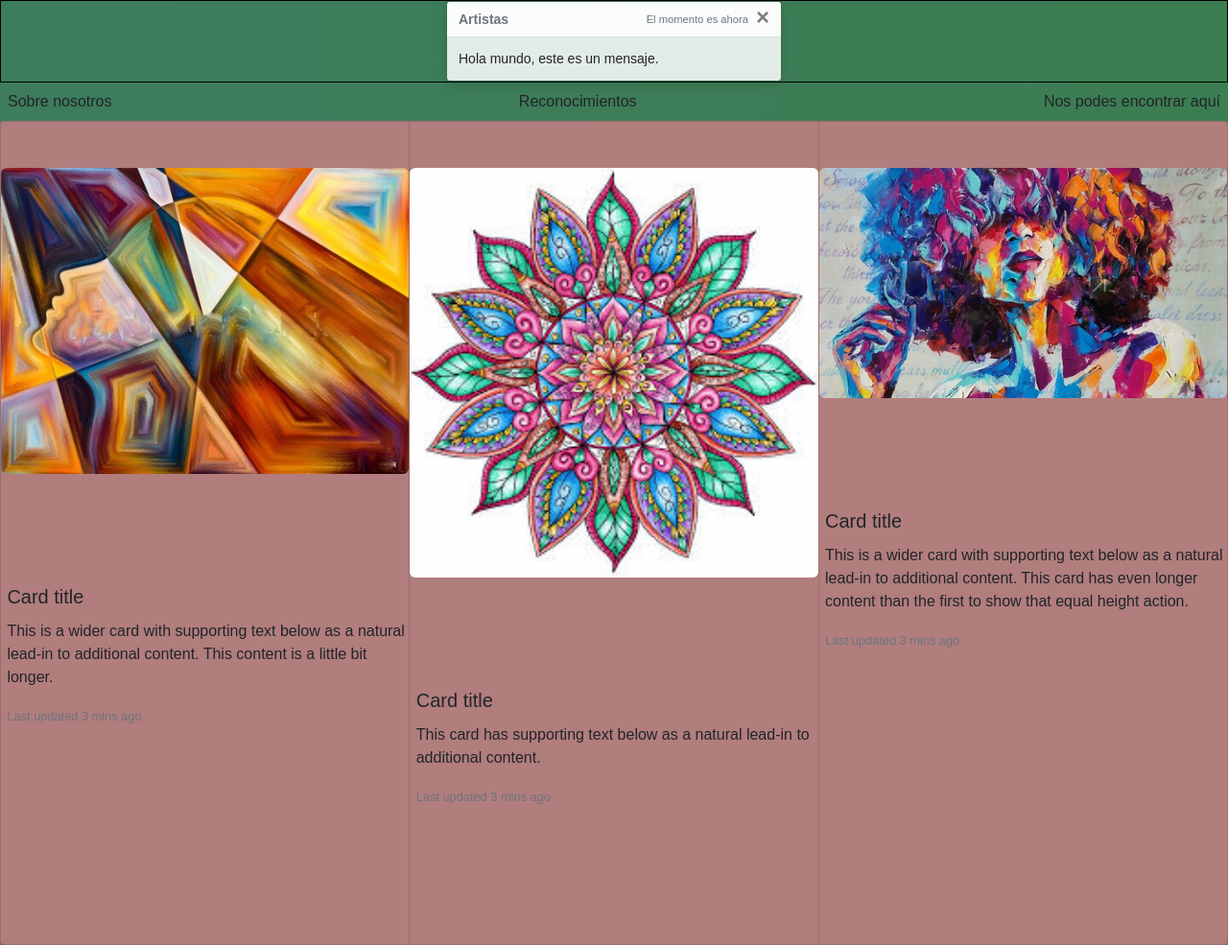
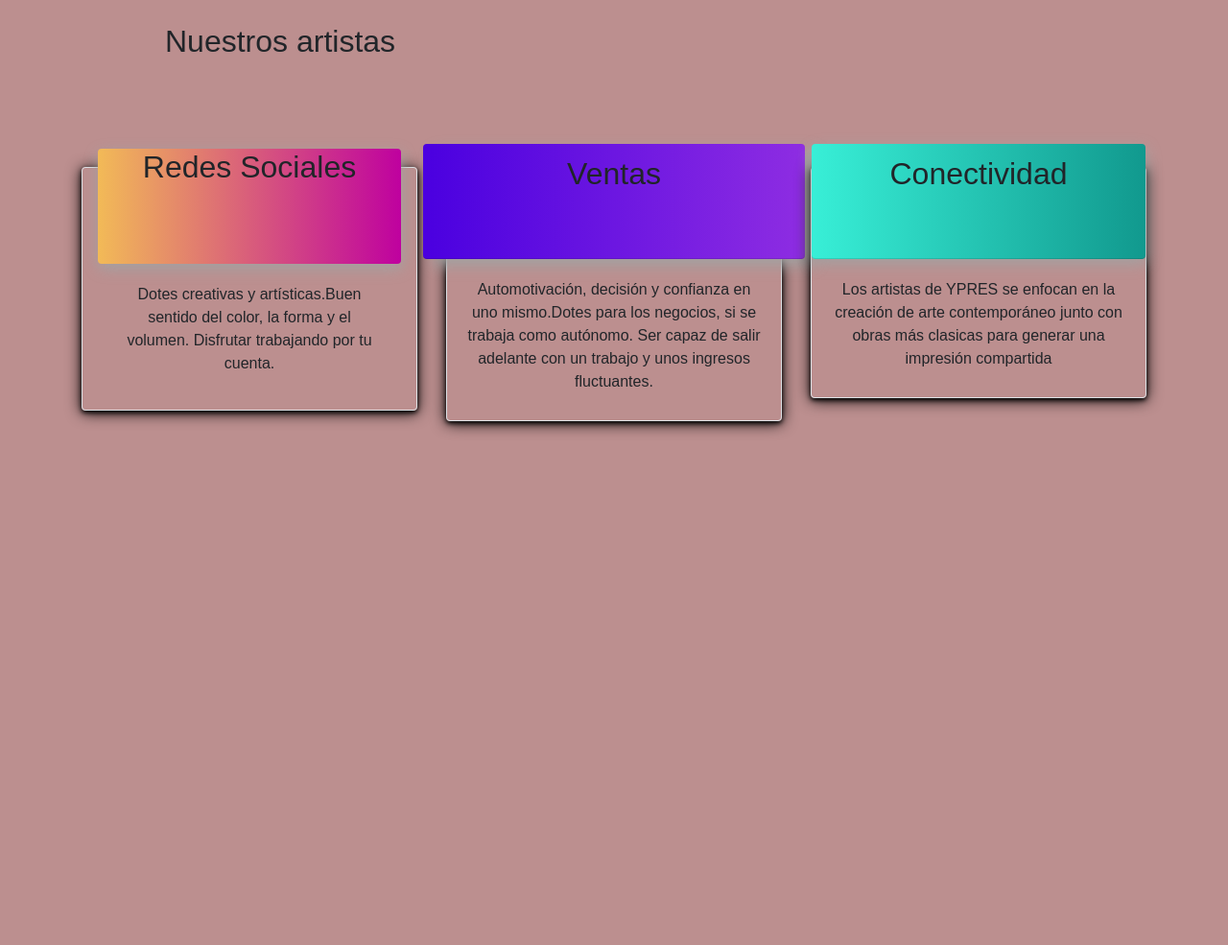
Before and after one commit to Franco-Carrera/Proyecto-final-desarrollo-web, a website: page Mis secciones/artistas.html in a window 1280 px wide. Shown: the whole page at 96% size. After the commit the page ends 800 px from the top, so only its background shows below. Drawn offline with nearby package versions, Linux system fonts and the light colour scheme.

Commit message:
definiendo seccion artistas

```diff
--- a/Mis secciones/artistas.html
+++ b/Mis secciones/artistas.html
@@ -7,13 +7,11 @@
 
 <!-- ..........SEO Metatags.......... -->
 
-
  <meta name="description" content="Conoce a nuestros artistas">
 
 
  <meta name="keywords" content="Desarrollo, pintores, técnica,
  recursos, experiencia, forma, significado, creatividad, imaginación">
-
 
 
 <!-- ..........Open graph............. -->
@@ -37,76 +35,114 @@
 
     <title>Artistas</title>
 </head>
-<body>
+<body class="bodies">
+
+    <H1 class="h1artistas"> Nuestros artistas</H1>
 
   <div class="bodies">
 
-  <header class="container-button">
+  <div class="container principal">
+    <div class="row">
+       <div class="col-lg-12 text-center">
+         <div class="row">
 
-    <div class="toast fade show" role="alert" aria-live="assertive" aria-atomic="true">
-        <div class="toast-header">
-          <strong class="mr-auto">Artistas</strong>
-          <small>El momento es ahora</small>
-          <button type="button" class="ml-2 mb-1 close" data-dismiss="toast" aria-label="Close">
-            <span aria-hidden="true">×</span>
-          </button>
+ <!-- Tarjeta 1 -->
+
+      <div class="col-lg-4 col-md-12 mb-4">
+  <div class=" card-section border rounded p-3">
+      <div class="card-header-first rounded pb-5">
+        <h2 class="card-header-title mb-3 mt-1 text ">Redes Sociales</h2>
       </div>
-        <div class="toast-body">
-          Hola mundo, este es un mensaje.
+    <div class="card-body text-center">
+         <p class="card-text">Dotes creativas y artísticas.Buen sentido del color, la forma y el volumen. Disfrutar trabajando por tu cuenta.</p>
+     </div>
+    </div>
    </div>
 
-    </header>
+   <!-- Tarjeta 2 -->
 
-    <div class="d-flex justify-content-between">
-      <div class="p-2">Sobre nosotros</div>
-      <div class="p-2">Reconocimientos</div>
-      <div class="p-2">Nos podes encontrar aquí</div>
+   <div class="col-lg-4 col-md-12 mb-4">
+    <div class="card-section card-section third border rounded">
+   <div class="card-header card-header-second rounded">
+     <h2 class="card-header-title mb-3 text">Ventas</h2>
+    </div>
+    <div class="card-body text-center mb-2">
+      <p class="card-text"> Automotivación, decisión y confianza en uno mismo.Dotes para los negocios, si se trabaja como autónomo.
+        Ser capaz de salir adelante con un trabajo y unos ingresos fluctuantes.</p>
+      </div>
+     </div>
    </div>
 
-    <!-- responsive variations -->
-    <div class="d-flex justify-content-sm-between"></div>
-    <div class="d-flex justify-content-md-between"></div>
-    <div class="d-flex justify-content-lg-between"></div>
-    <div class="d-flex justify-content-xl-between"></div>
+  <!-- Tarjeta 3 -->
 
+  <div class="col-lg-4 col-md-12 mb-4">
+    <div class="card-section card-section third border rounded">
+   <div class="card-header card-header-third rounded">
+     <h2 class="card-header-title mb-3 text">Conectividad</h2>
+    </div>
+    <div class="card-body text-center mb-2">
+      <p class="card-text"> Los artistas de YPRES se enfocan en la creación de arte contemporáneo junto con obras más clasicas para generar una impresión compartida</p>
 
-
-
-   <section class="card-imagenes">
-
-    <div class="card-group">
-      <div class="card">
-        <img  src="../images/foto-acuarela.jpeg" class="imagenArtistas" alt="">
-        <div class="card-body">
-          <h5 class="card-title">Card title</h5>
-          <p class="card-text">This is a wider card with supporting text below as a natural lead-in to additional content. This content is a little bit longer.</p>
-          <p class="card-text"><small class="text-muted">Last updated 3 mins ago</small></p>
       </div>
      </div>
-      <div class="card">
-        <img class="imagenArtistas2" src="../images/mandala sec3.jpg" alt="">
-        <div class="card-body">
-          <h5 class="card-title">Card title</h5>
-          <p class="card-text">This card has supporting text below as a natural lead-in to additional content.</p>
-          <p class="card-text"><small class="text-muted">Last updated 3 mins ago</small></p>
    </div>
   </div>
-      <div class="card">
-      <img class="imagenArtistas3" src="../images/pic-impresionismo.jpeg" alt="">
-        <div class="card-body">
-          <h5 class="card-title">Card title</h5>
-          <p class="card-text">This is a wider card with supporting text below as a natural lead-in to additional content. This card has even longer content than the first to show that equal height action.</p>
-          <p class="card-text"><small class="text-muted">Last updated 3 mins ago</small></p>
  </div>
  </div>
 </div>
 
 
 
+</div>
 
 
 
+
+
+<!--
+   <div class="row">
+    <div class="col-sm-6">
+   <div class="card">
+    <div class="card-body">
+      <h5 class="card-title">Special title treatment</h5>
+      <p class="card-text">With supporting text below as a natural lead-in to additional content.</p>
+      <a href="#" class="btn btn-primary">Go somewhere</a>
     </div>
+  </div>
+</div>
+
+<div class="col-sm-6">
+  <div class="card">
+    <div class="card-body">
+      <h5 class="card-title">Special title treatment</h5>
+      <p class="card-text">With supporting text below as a natural lead-in to additional content.</p>
+      <a href="#" class="btn btn-primary">Go somewhere</a>
+    </div>
+  </div>
+</div>
+</div> -->
+
+
+
+<!-- sizing 1 -->
+
+<!-- <h4>Utilizando sizing</h4>
+
+<div class="card w-25">
+  <div class="card-body">
+    <h5 class="card-title">Special title treatment</h5>
+    <p class="card-text">With supporting text below as a natural lead-in to additional content.</p>
+    <a href="#" class="btn btn-primary">Go somewhere</a>
+  </div>
+</div> -->
+
+
+
+
+
+
+
+
 
 
 
--- a/scss/base/_variables.scss
+++ b/scss/base/_variables.scss
@@ -1,7 +1,10 @@
 /*Variables*/
 
 
-$bg-index: black ;
+$bg-index: #111111 ;
+$bg-index: #191919 ;
+$bg-index: #487c58;
+
 $h1: white ;
 $font-tamaño: 22px ;
 
```
Also changed, not shown: Mis secciones/index.html (+1 -1 lines), Mis secciones/seccion2.html (+2 -0 lines), Mis secciones/seccion3.html (renamed from Mis secciones/sección3.html, +1 -1 lines), css/style.css. Lines whose indentation alone changed are shown as unchanged.
